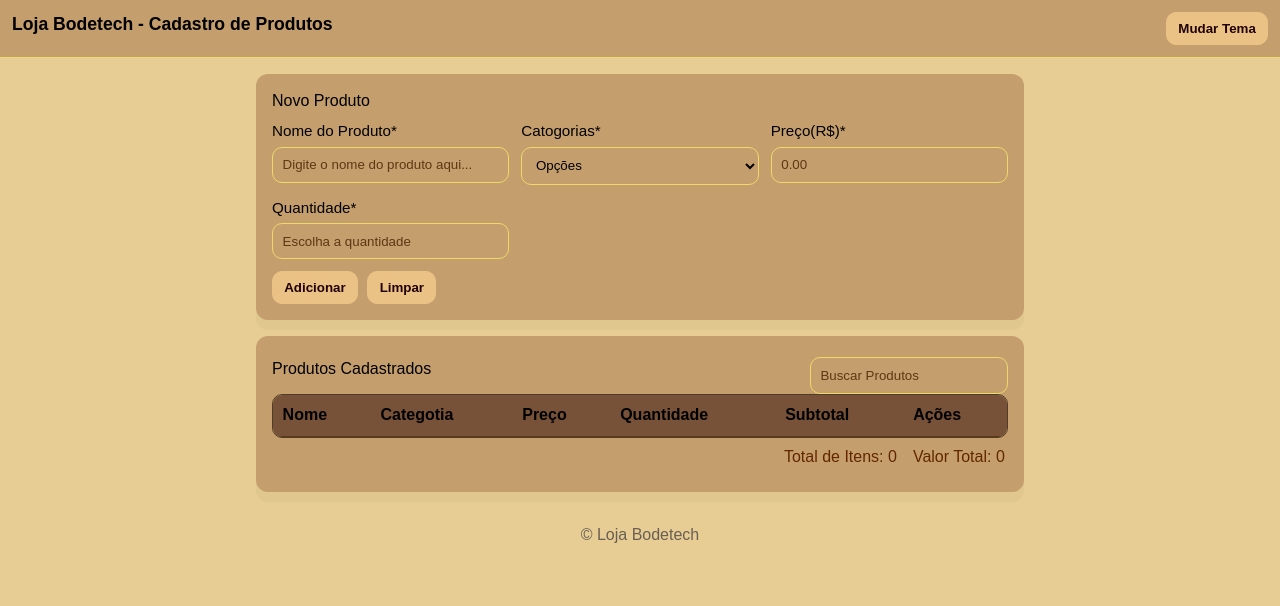
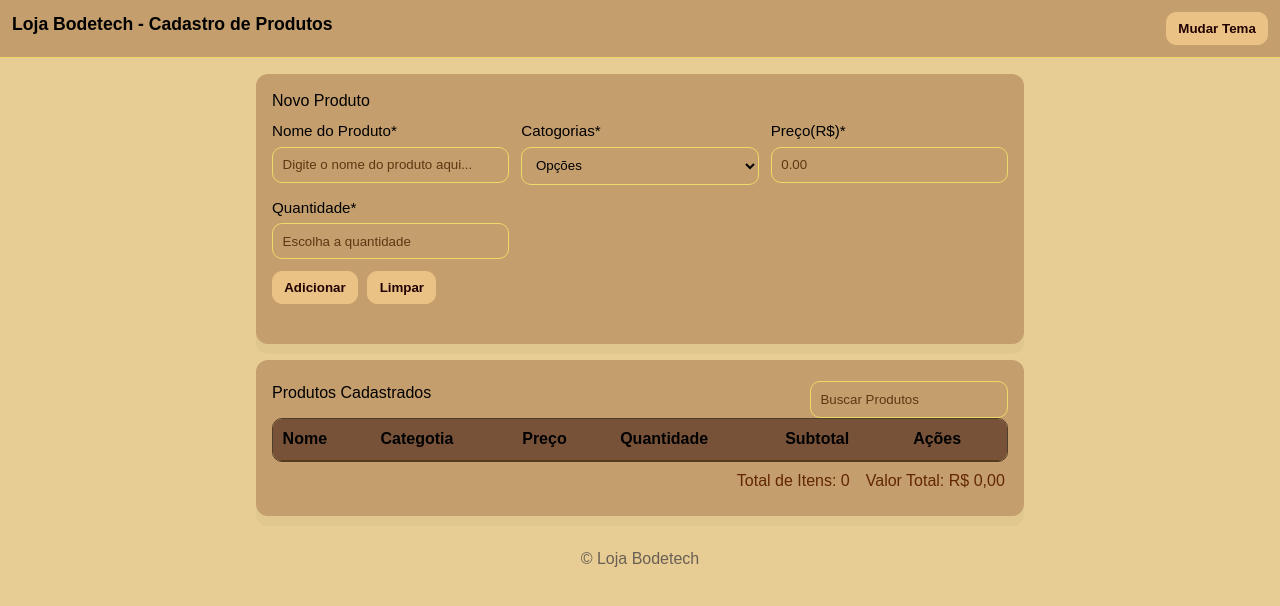
Before and after one commit to josecontato89-debug/projetosite, a plain HTML site: page index.html in a window 1280 px wide. Drawn offline with Linux system fonts and the light colour scheme.

Commit message:
Update index.html

```diff
--- a/index.html
+++ b/index.html
@@ -7,6 +7,7 @@
     <title>Loja Bodetech</title>
     <link rel="stylesheet" href="style.css/reset.css">
     <link rel="stylesheet" href="style.css/style.css">
+    <script src="scripts/script.js" defer></script>
 </head>
 <body>
     <!--Cabeçalho-->
@@ -46,12 +47,13 @@
                 <button type="submit" id="btnAdd">Adicionar</button>
                 <button type="button" id="btnLimpar">Limpar</button>
             </div>
+            <p id="mensagem" class="mensagem"></p>
            </form>
         </section>
         <section class="conteudo-formulario">
             <div class="cabecalho-tabela">
                 <h2>Produtos Cadastrados</h2>
-                <input type="search" name="" id="bucar" placeholder="Buscar Produtos">
+                <input type="search" name="" id="buscar" placeholder="Buscar Produtos">
             </div>
             <div class="secao-tabela">
                 <table class="tabela">
@@ -71,8 +73,8 @@
                 </table>
             </div>
             <div class="resumo">
-                <span>Total de Itens: <strong>0</strong></span>
-                <span>Valor Total: <strong>0</strong></span>
+                <span>Total de Itens: <strong id="totalItens">0</strong></span>
+                <span>Valor Total: <strong id="valorTotal">0</strong></span>
             </div>
         </section>
     </main>
```
